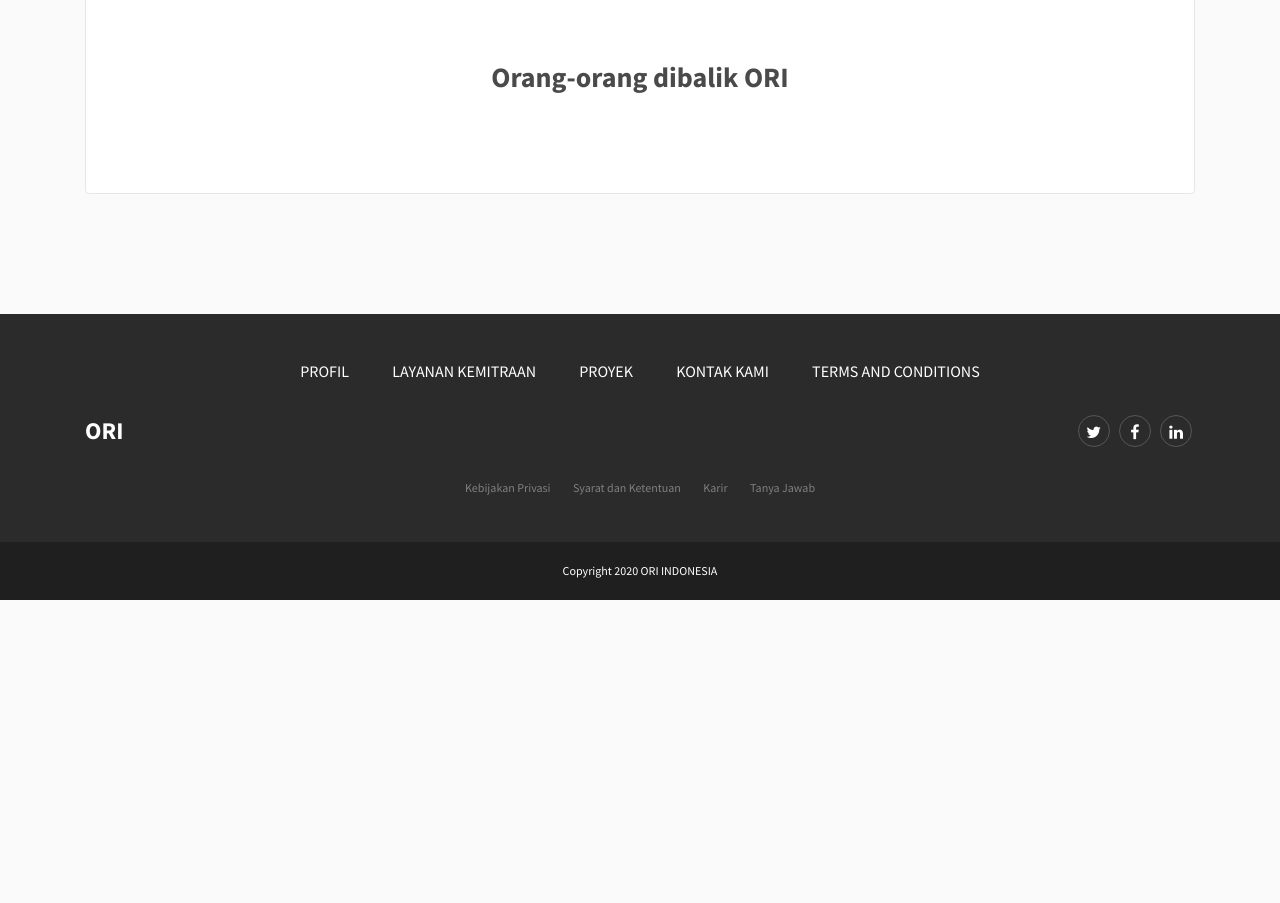
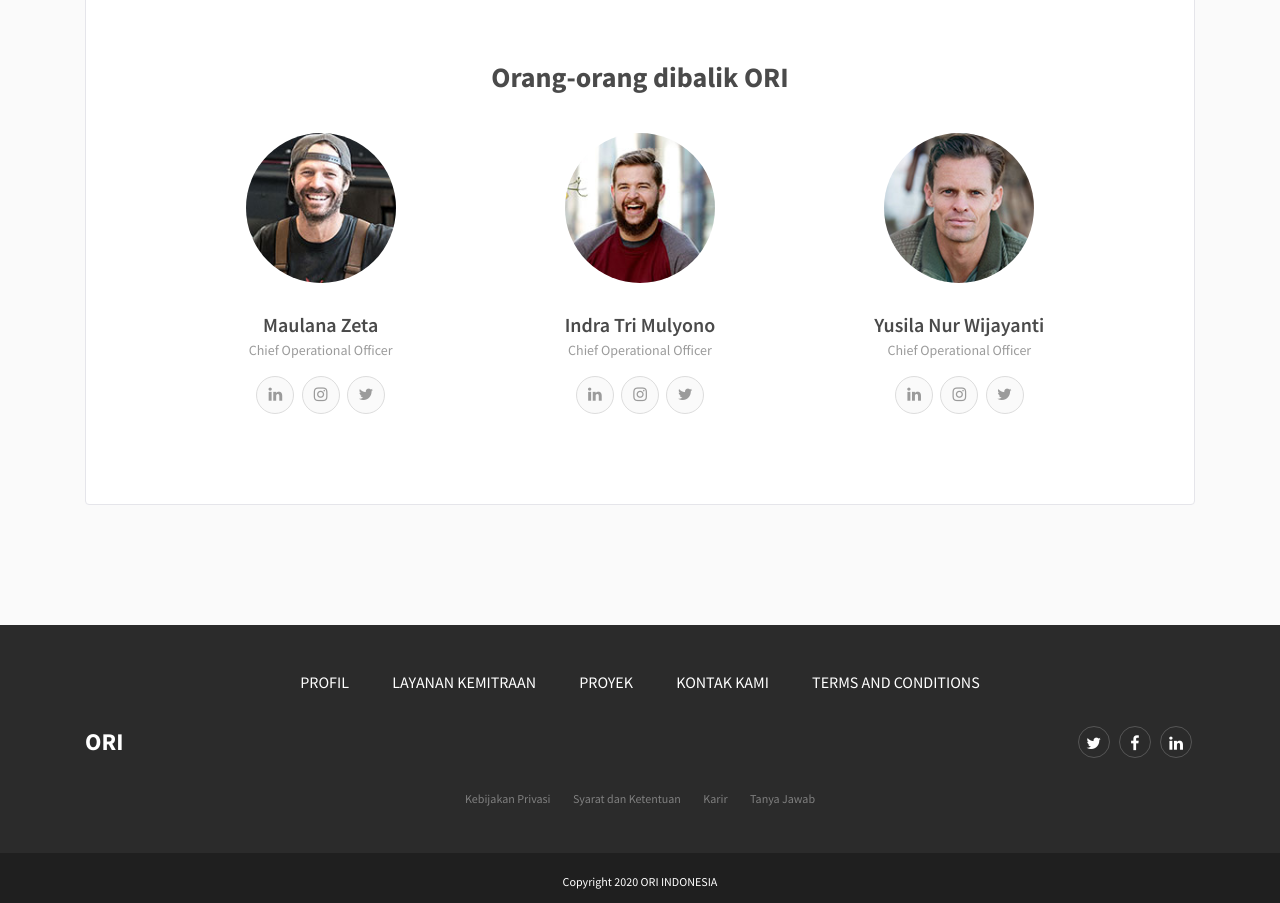
Before and after one commit to uiuxmsmb/oriweb, a website: page tentang.html in a window 1280 px wide. Shown: the part 1424-2327 px from the top of the page. Before the commit the page ends 2024 px from the top, so only its background shows below. Drawn offline with nearby package versions, Linux system fonts and the light colour scheme; files whose address does not match are found by name.

Commit message:
tentang people

```diff
--- a/scss/style.scss
+++ b/scss/style.scss
@@ -786,3 +786,45 @@ footer {
         }
     }
 }
+
+
+// People
+.people {
+    margin-top: $gap;
+    .ava {
+        width: 150px;
+        height: 150px;
+        border-radius: 75px;
+        margin-bottom: $gap;
+    }
+    .people-content {
+        width: 100%;
+        display: block;
+        h5 {
+            font-weight: 600;
+            font-size: 20px;
+            margin: 0;
+        }
+        small {
+            font-size: 14px;
+            color: $muted-text-color;
+        }
+        .social-icons {
+            margin-top: $gap / 2;
+            .icon {
+                color: $muted-text-color;
+                width: 38px;
+                height: 38px;
+                border-radius: 19px;
+                margin: 0 2px;
+                display: inline-block;
+                background-color: $light-bg;
+                border: 1px solid $dark-border-color;
+                line-height: 33px;
+                &:hover {
+                    color: $text-color;
+                }
+            }
+        }
+    }
+}
--- a/tentang.html
+++ b/tentang.html
@@ -93,6 +93,50 @@
             </div><!-- /.col -->
           </div><!-- /.row -->
           <h3 class="text-center">Orang-orang dibalik ORI</h3>
+          <div class="row">
+            <div class="col-lg-4">
+              <div class="people text-center">
+                <img src="assets/img/ava_16.jpg" class="ava" alt="Avatar">
+                <div class="people-content">
+                  <h5>Maulana Zeta</h5>
+                  <small>Chief Operational Officer</small>
+                  <div class="social-icons">
+                    <a href="#fakelink" class="icon"><i class="fa fa-linkedin"></i></a>
+                    <a href="#fakelink" class="icon"><i class="fa fa-instagram"></i></a>
+                    <a href="#fakelink" class="icon"><i class="fa fa-twitter"></i></a>
+                  </div><!-- /.social-icons -->
+                </div><!-- /.media-body -->
+              </div><!-- /.media -->
+            </div><!-- /.col-lg -->
+            <div class="col-lg-4">
+              <div class="people text-center">
+                <img src="assets/img/ava_10.jpg" class="ava" alt="Avatar">
+                <div class="people-content">
+                  <h5>Indra Tri Mulyono</h5>
+                  <small>Chief Operational Officer</small>
+                  <div class="social-icons">
+                    <a href="#fakelink" class="icon"><i class="fa fa-linkedin"></i></a>
+                    <a href="#fakelink" class="icon"><i class="fa fa-instagram"></i></a>
+                    <a href="#fakelink" class="icon"><i class="fa fa-twitter"></i></a>
+                  </div><!-- /.social-icons -->
+                </div><!-- /.media-body -->
+              </div><!-- /.media -->
+            </div><!-- /.col-lg -->
+            <div class="col-lg-4">
+              <div class="people text-center">
+                <img src="assets/img/ava_03.jpg" class="ava" alt="Avatar">
+                <div class="people-content">
+                  <h5>Yusila Nur Wijayanti</h5>
+                  <small>Chief Operational Officer</small>
+                  <div class="social-icons">
+                    <a href="#fakelink" class="icon"><i class="fa fa-linkedin"></i></a>
+                    <a href="#fakelink" class="icon"><i class="fa fa-instagram"></i></a>
+                    <a href="#fakelink" class="icon"><i class="fa fa-twitter"></i></a>
+                  </div><!-- /.social-icons -->
+                </div><!-- /.media-body -->
+              </div><!-- /.media -->
+            </div><!-- /.col-lg -->
+          </div><!-- /.row -->
         </div><!-- /.inner-content -->
       </div><!-- /.container -->
   </section>
```
Also changed, not shown: assets/css/style.css, assets/img/ava_03.jpg (added), assets/img/ava_10.jpg (added), assets/img/ava_16.jpg (added).
